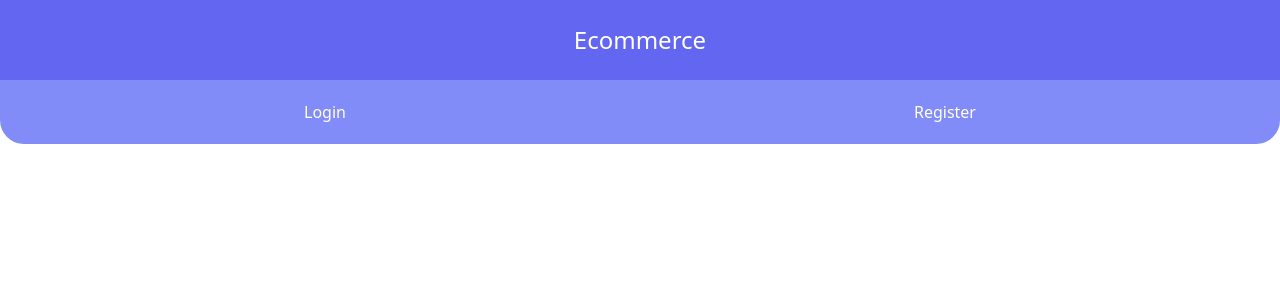
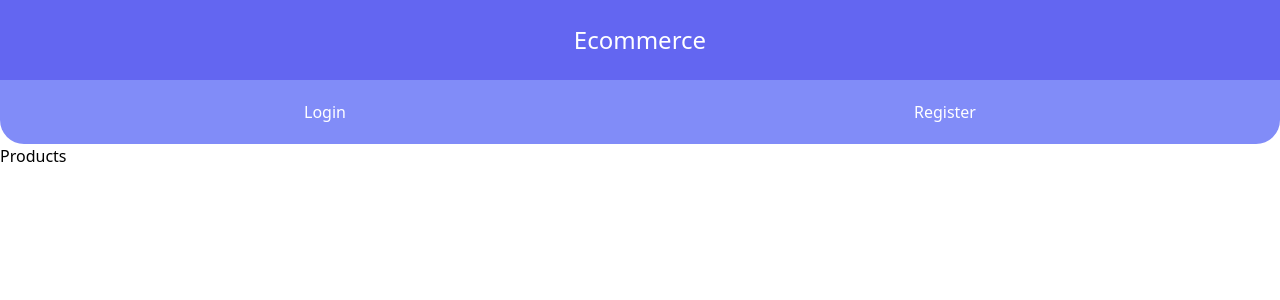
Before and after one commit to Axeloooo/Ecommerce-Client, a React (Vite) app: page /views/products in a window 1280 px wide. Shown: the top 300 px of the page. Built offline with nearby package versions, Linux system fonts and the light colour scheme; no server answers.

Commit message:
feat(_redirects file): Added _redirects file in order to handle router directly

```diff
--- a/src/App.tsx
+++ b/src/App.tsx
@@ -12,7 +12,7 @@ function App() {
         <Routes>
           <Route path="/auth/login" element={<Login />}></Route>
           <Route path="/auth/register" element={<Register />}></Route>
-          <Route path="/view/products" element={<Products />}></Route>
+          <Route path="/views/products" element={<Products />}></Route>
         </Routes>
       </BrowserRouter>
     </>
--- a/src/components/Login.tsx
+++ b/src/components/Login.tsx
@@ -2,7 +2,7 @@ import { FormEvent, ChangeEvent, useState } from "react";
 import { loginUser } from "../hooks/auth";
 import { loggedUser } from "../vite-env";
 
-export default function Login(): JSX.Element {
+function Login(): JSX.Element {
   const [formData, setFormData] = useState({
     email: "",
     password: "",
@@ -77,3 +77,5 @@ export default function Login(): JSX.Element {
     </form>
   );
 }
+
+export default Login;
--- a/src/components/Navbar.tsx
+++ b/src/components/Navbar.tsx
@@ -1,6 +1,6 @@
 import { Link } from "react-router-dom";
 
-export default function Navbar(): JSX.Element {
+function Navbar(): JSX.Element {
   return (
     <nav className="w-full">
       <div className="w-full text-center p-6 bg-indigo-500 text-2xl text-white">
@@ -19,3 +19,5 @@ export default function Navbar(): JSX.Element {
     </nav>
   );
 }
+
+export default Navbar;
--- a/src/components/Products.tsx
+++ b/src/components/Products.tsx
@@ -1,10 +1,12 @@
 import { useEffect } from "react";
 import { getProducts } from "../hooks/products";
 
-export default function Products(): JSX.Element {
+function Products(): JSX.Element {
   useEffect(() => {
     const statusCode: Promise<number> = getProducts();
     console.log(statusCode);
   }, []);
   return <div>Products</div>;
 }
+
+export default Products;
--- a/src/components/Register.tsx
+++ b/src/components/Register.tsx
@@ -2,7 +2,7 @@ import { FormEvent, ChangeEvent, useState } from "react";
 import { registerUser } from "../hooks/auth";
 import { registeredUser } from "../vite-env";
 
-export default function Register(): JSX.Element {
+function Register(): JSX.Element {
   const [formData, setFormData] = useState({
     firstName: "",
     lastName: "",
@@ -117,3 +117,5 @@ export default function Register(): JSX.Element {
     </form>
   );
 }
+
+export default Register;
```
Also changed, not shown: 1 other file (tests, documents, lock files or other folders).
